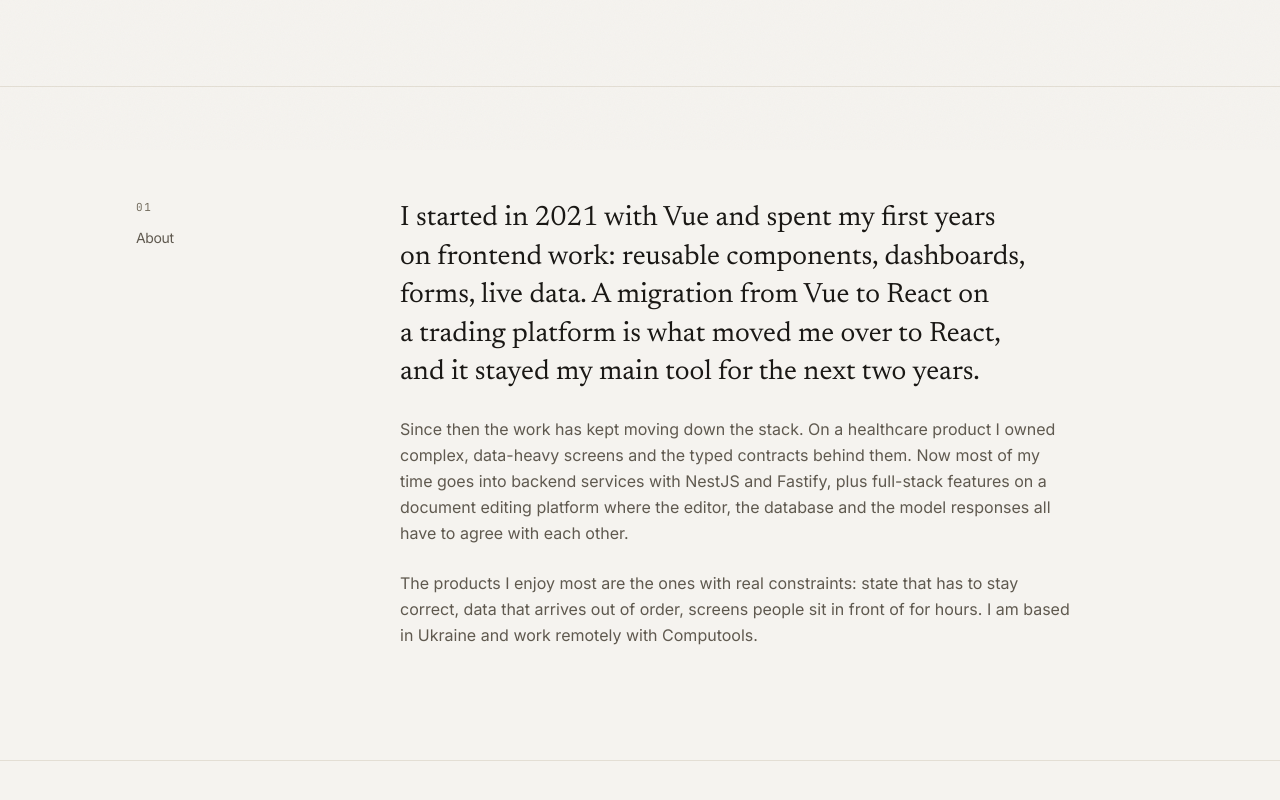
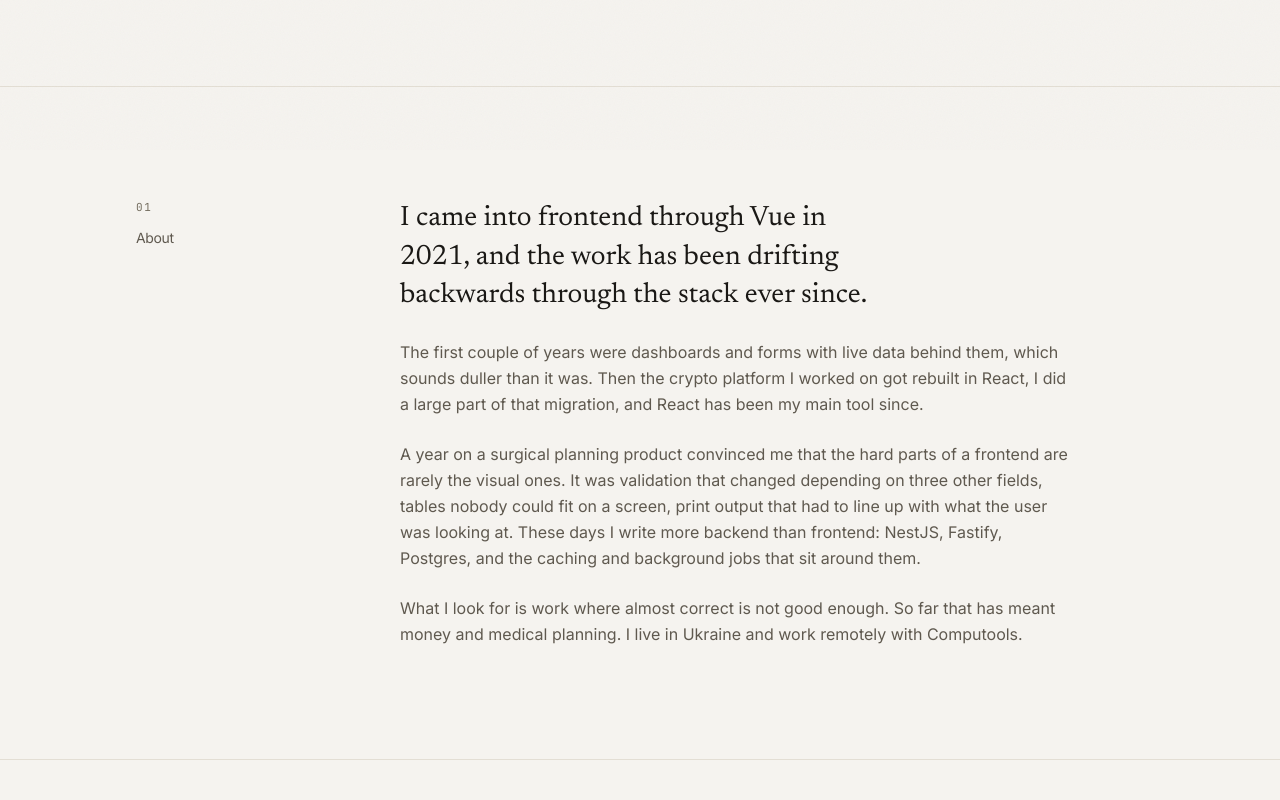
Before and after one commit to bohdanhora/Personal-Portfolio-Website, a Next.js app: page / in a window 1280 px wide. Shown: the part 650-1450 px from the top of the page. Built offline with nearby package versions, Linux system fonts and the light colour scheme; no server answers.

Commit message:
refactor: rewrite the about copy in a plainer voice

```diff
--- a/src/data/profile.ts
+++ b/src/data/profile.ts
@@ -10,9 +10,15 @@ export const profile: Profile = {
     "React and Next.js on the front, NestJS and Fastify on the back, with PostgreSQL, MongoDB and Redis underneath.",
   ],
   about: [
-    "I started in 2021 with Vue and spent my first years on frontend work: reusable components, dashboards, forms, live data. A migration from Vue to React on a trading platform is what moved me over to React, and it stayed my main tool for the next two years.",
-    "Since then the work has kept moving down the stack. On a healthcare product I owned complex, data-heavy screens and the typed contracts behind them. Now most of my time goes into backend services with NestJS and Fastify, plus full-stack features on a document editing platform where the editor, the database and the model responses all have to agree with each other.",
-    "The products I enjoy most are the ones with real constraints: state that has to stay correct, data that arrives out of order, screens people sit in front of for hours. I am based in Ukraine and work remotely with Computools.",
+    "I came into frontend through Vue in 2021, and the work has been drifting backwards through the stack ever since.",
+    "The first couple of years were dashboards and forms with live data behind them, which sounds duller than it was. Then the crypto platform I worked on got rebuilt in React, I did a large part of that migration, and React has been my main tool since.",
+    "A year on a surgical planning product convinced me that the hard parts of a frontend are rarely the visual ones. It was validation that changed depending on three other fields, tables nobody could fit on a screen, print output that had to line up with what the user was looking at. These days I write more backend than frontend: NestJS, Fastify, Postgres, and the caching and background jobs that sit around them.",
+    "What I look for is work where almost correct is not good enough. So far that has meant money and medical planning. I live in Ukraine and work remotely with Computools.",
+  ],
+  facts: [
+    { label: "Commercial since", value: "2022" },
+    { label: "Now", value: "Backend and full-stack at Computools" },
+    { label: "Core", value: "TypeScript, React, Node.js, PostgreSQL" },
   ],
   email: "bohdan.hora.developer@gmail.com",
   links: {
--- a/src/types/index.ts
+++ b/src/types/index.ts
@@ -9,6 +9,11 @@ export type SocialLink = {
   handle: string;
 };
 
+export type Fact = {
+  label: string;
+  value: string;
+};
+
 export type Profile = {
   name: string;
   title: string;
@@ -16,6 +21,7 @@ export type Profile = {
   availability: string;
   intro: string[];
   about: string[];
+  facts: Fact[];
   email: string;
   links: {
     linkedin: SocialLink;
```
